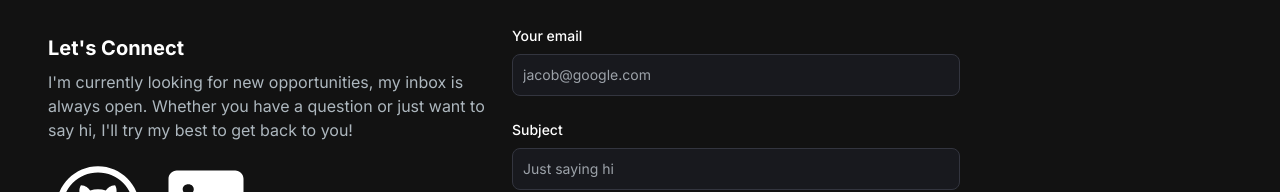
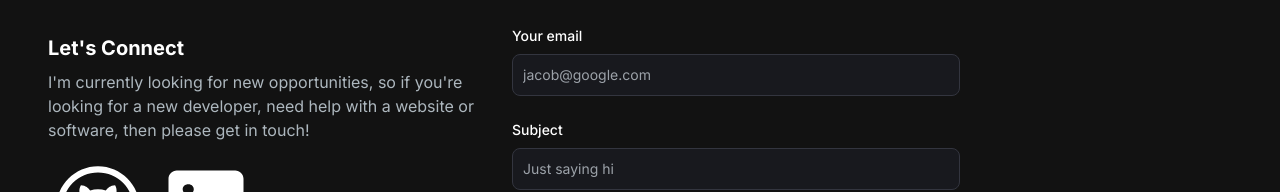
Before and after one commit to pirateking92/portgasdfolioace, a Next.js app: page / in a window 1280 px wide. Shown: the part 2130-2322 px from the top of the page. Built offline with nearby package versions, Linux system fonts and the light colour scheme.

Commit message:
slight change to the email message

```diff
--- a/src/components/EmailSection.tsx
+++ b/src/components/EmailSection.tsx
@@ -68,9 +68,9 @@ const EmailSection: React.FC = () => {
           </h5>
           <p className="text-[#ADB7BE] mb-4 max-w-md">
             {" "}
-            I&apos;m currently looking for new opportunities, my inbox is always
-            open. Whether you have a question or just want to say hi, I&apos;ll
-            try my best to get back to you!
+            I&apos;m currently looking for new opportunities, so if you&apos;re
+            looking for a new developer, need help with a website or software,
+            then please get in touch!
           </p>
           <div className="socials flex flex-row gap-2">
             <Link href="https://github.com/pirateking92">
```
